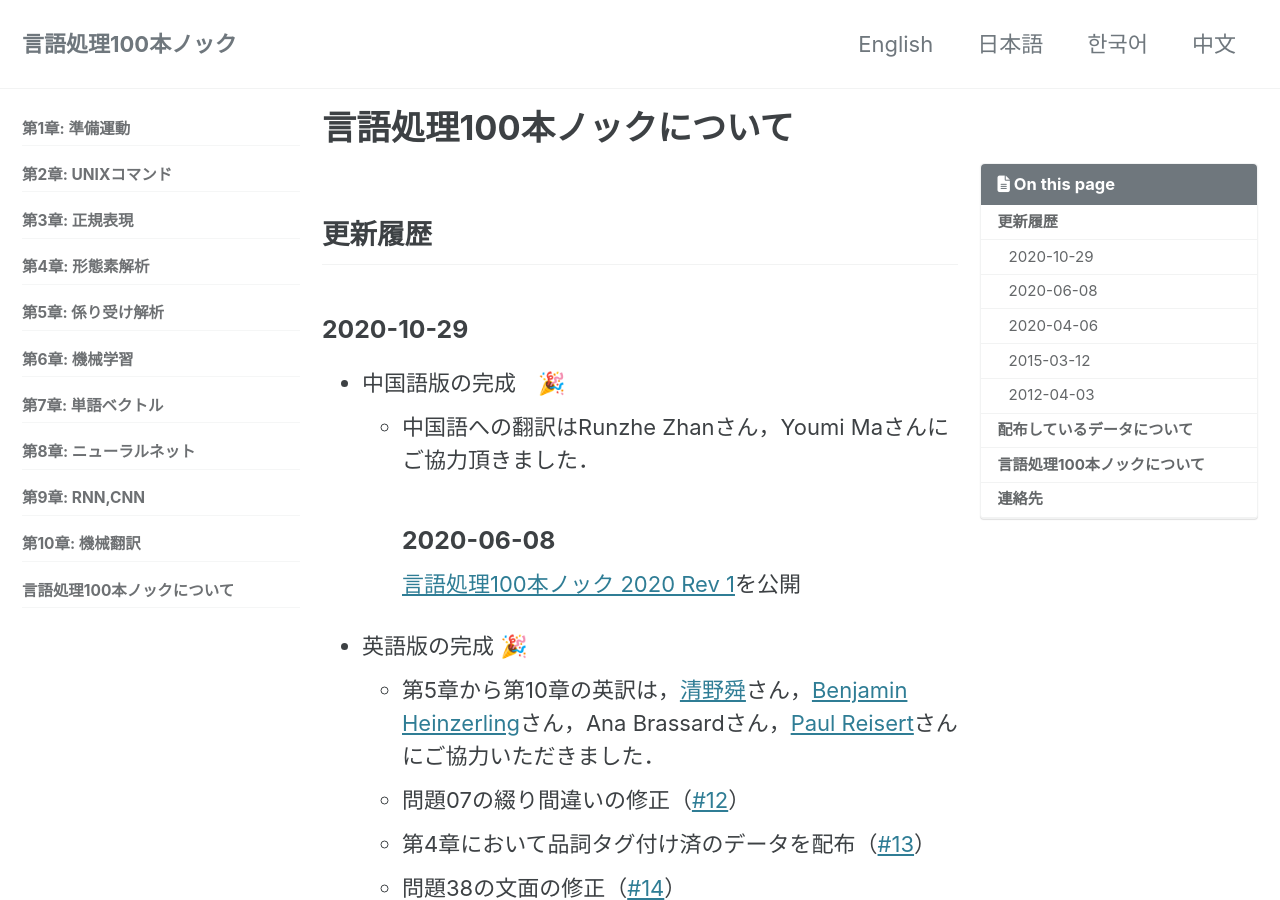
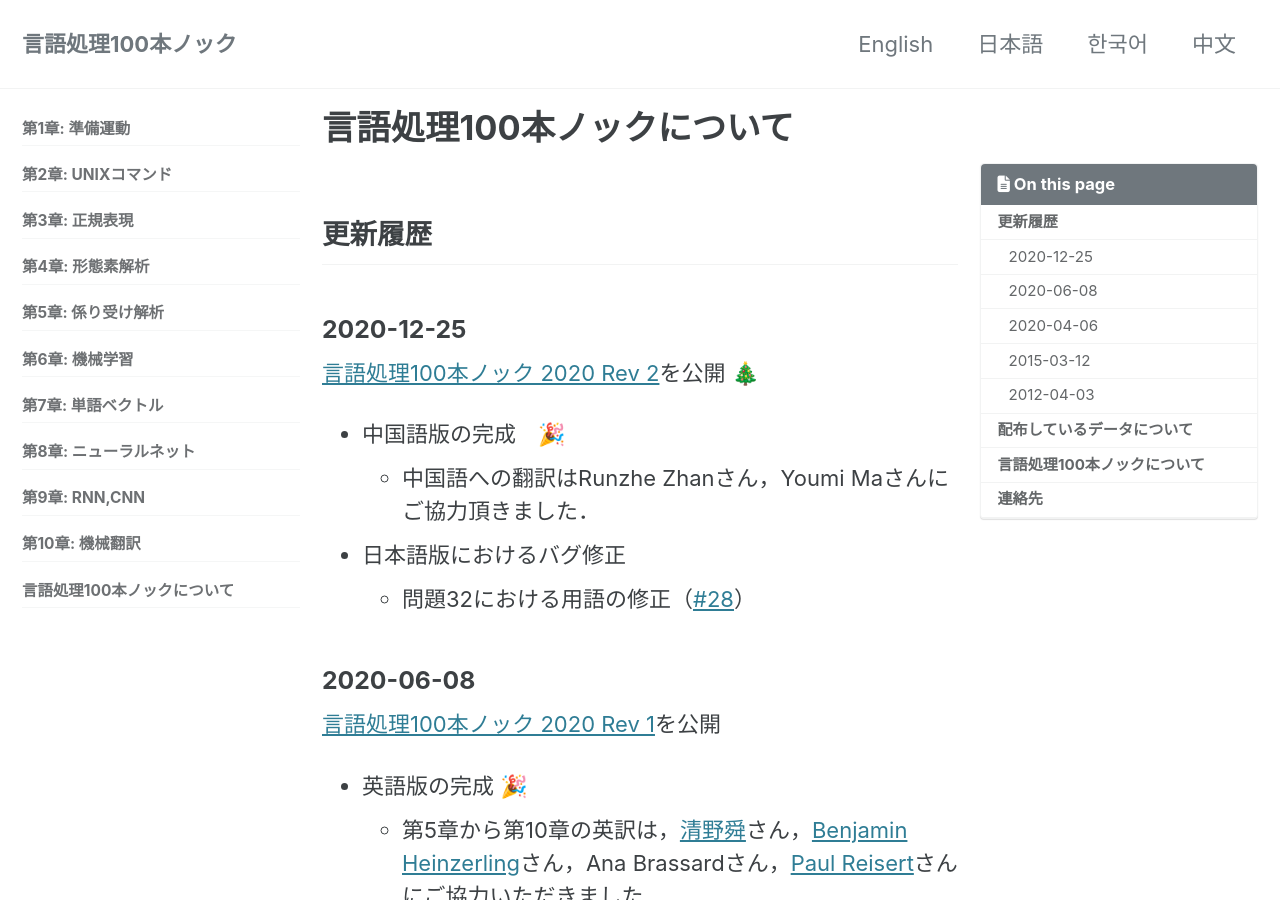
Before and after one commit to nlp100/nlp100.github.io, a Jekyll site: the page built from ja/about.md, in a window 1280 px wide and 900 px high. Built offline with Jekyll 4.4.1, drawn with Linux system fonts in a browser that asks for light colours; cached includes are drawn as plain includes; nearby versions of some CDN libraries; emoji names are drawn with the system emoji font.

```diff
--- a/ja/about.md
+++ b/ja/about.md
@@ -9,10 +9,14 @@ sidebar: {nav: "sidebar_ja"}
 
 ## 更新履歴
 
-### 2020-10-29
+### 2020-12-25
+[言語処理100本ノック 2020 Rev 2](http://nlp100.github.io/)を公開 :christmas_tree:
 
 + 中国語版の完成　:tada:
   + 中国語への翻訳はRunzhe Zhanさん，Youmi Maさんにご協力頂きました．
++ 日本語版におけるバグ修正
+  + 問題32における用語の修正（[#28](https://github.com/nlp100/nlp100.github.io/issues/28)）
+
 ### 2020-06-08
 [言語処理100本ノック 2020 Rev 1](http://nlp100.github.io/)を公開
 
```
Also changed, not shown: en/about.md (+4 -1 lines).
